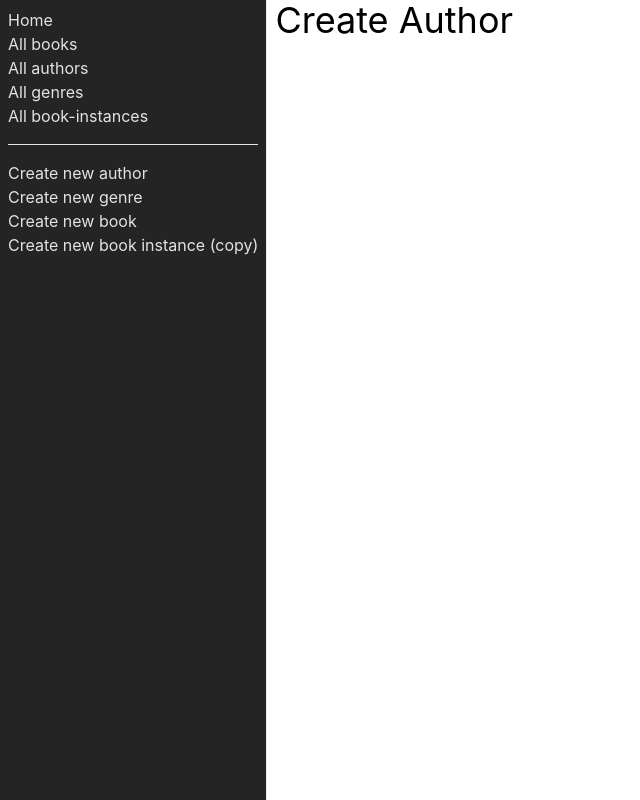
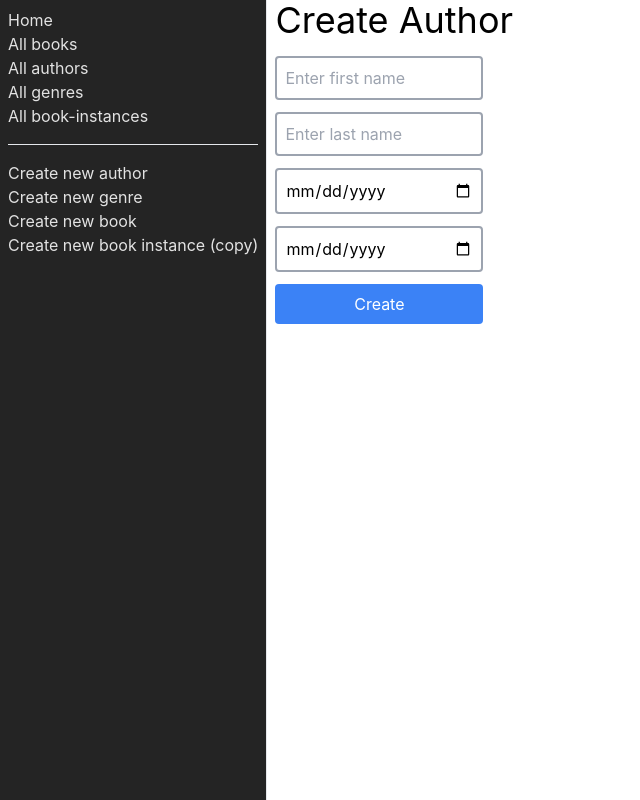
Before and after one commit to felipesousac/local-library, a React (Vite) app in the folder client/: page /catalog/authors/create in a window 1280 px wide. Shown: the whole page, without its empty margins (0-640 px from the left). Built offline with nearby package versions, Linux system fonts and the light colour scheme.

Commit message:
Create form to let the user create a new author

```diff
--- a/client/src/components/form/AuthorForm.jsx
+++ b/client/src/components/form/AuthorForm.jsx
@@ -4,10 +4,126 @@ import { useForm } from "react-hook-form";
 import { useNavigate } from "react-router-dom";
 
 const AuthorForm = () => {
+  const [firstname, setFirstname] = useState("");
+  const [lastname, setLastname] = useState("");
+  const [birthdate, setBirthdate] = useState("");
+  const [deathdate, setDeathdate] = useState("");
+  const navigate = useNavigate();
+
+  const {
+    register,
+    handleSubmit,
+    formState: { isSubmitting, errors },
+  } = useForm();
+
+  const createAuthor = async () => {
+    const headers = {
+      headers: {
+        "Content-Type": "application/json",
+      },
+    };
+
+    await axios
+      .post(
+        "http://localhost:8080/catalog/authors",
+        { firstname, lastname, birthdate, deathdate },
+        headers
+      )
+      .then((response) => {
+        navigate(`/catalog/authors/${response.data.id}`);
+      })
+      .catch((error) => {
+        console.log(error);
+      });
+  };
+
   return (
     <>
       <div className="pl-2">
         <h1 className="text-4xl mb-4">Create Author</h1>
+        <form
+          onSubmit={handleSubmit(createAuthor)}
+          className="flex flex-col gap-3 max-w-52"
+        >
+          <input
+            className="border-2 border-gray-400 rounded p-2 focus:border-2 focus:border-blue-600 focus:outline-none "
+            type="text"
+            value={firstname}
+            placeholder="Enter first name"
+            {...register("firstname", {
+              onChange: (e) => {
+                setFirstname(e.target.value);
+              },
+              pattern: {
+                value: /^([^0-9]*)$/,
+                message: "Name must be only letters",
+              },
+              required: { value: true, message: "First name is required" },
+              maxLength: {
+                value: 100,
+                message: "First name must be less than 100 characters",
+              },
+            })}
+          />
+          <input
+            className="border-2 border-gray-400 rounded p-2 focus:border-2 focus:border-blue-600 focus:outline-none "
+            type="text"
+            value={lastname}
+            placeholder="Enter last name"
+            {...register("lastname", {
+              onChange: (e) => {
+                setLastname(e.target.value);
+              },
+              pattern: {
+                value: /^([^0-9]*)$/,
+                message: "Name must be only letters",
+              },
+              required: { value: true, message: "Last name is required" },
+              maxLength: {
+                value: 100,
+                message: "Last name must be less than 100 characters",
+              },
+            })}
+          />
+          <input
+            className="border-2 border-gray-400 rounded p-2 focus:border-2 focus:border-blue-600 focus:outline-none "
+            type="date"
+            value={birthdate}
+            placeholder="YYYY-MM-DD"
+            {...register("birthdate", {
+              onChange: (e) => {
+                setBirthdate(e.target.value);
+              },
+              required: { value: true, message: "Birth date is required" },
+            })}
+          />
+          <input
+            className="border-2 border-gray-400 rounded p-2 focus:border-2 focus:border-blue-600 focus:outline-none "
+            type="date"
+            value={deathdate}
+            placeholder="YYYY-MM-DD"
+            {...register("deathdate", {
+              onChange: (e) => {
+                setDeathdate(e.target.value);
+              },
+            })}
+          />
+          <button
+            type="submit"
+            className="bg-blue-500 transition-colors hover:bg-blue-600 text-white py-2 px-4 rounded"
+          >
+            Create
+          </button>
+          {errors.firstname && (
+            <p className="text-red-500">* {errors.firstname.message}</p>
+          )}
+          {errors.lastname && (
+            <p className="text-red-500">* {errors.lastname.message}</p>
+          )}
+          {errors.birthdate && (
+            <p className="text-red-500">* {errors.birthdate.message}</p>
+          )}
+        </form>
       </div>
     </>
   );
```
